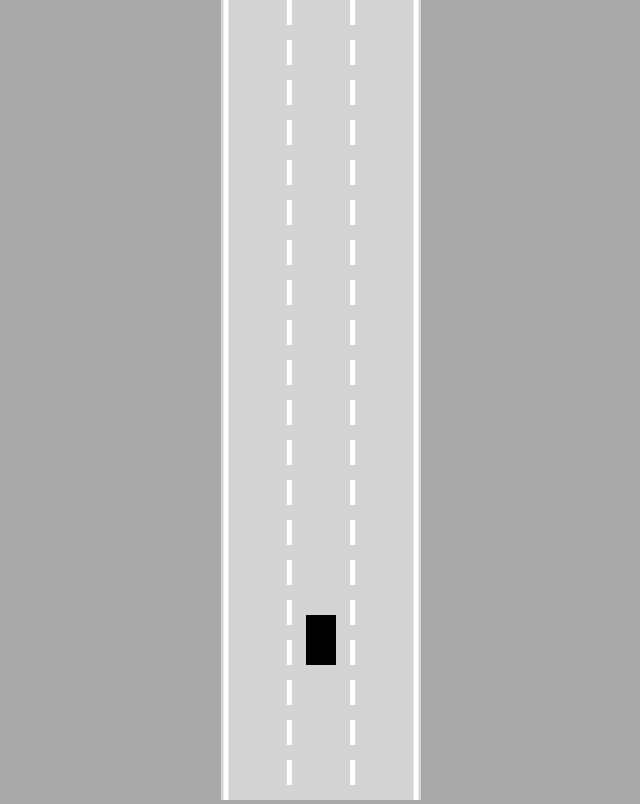
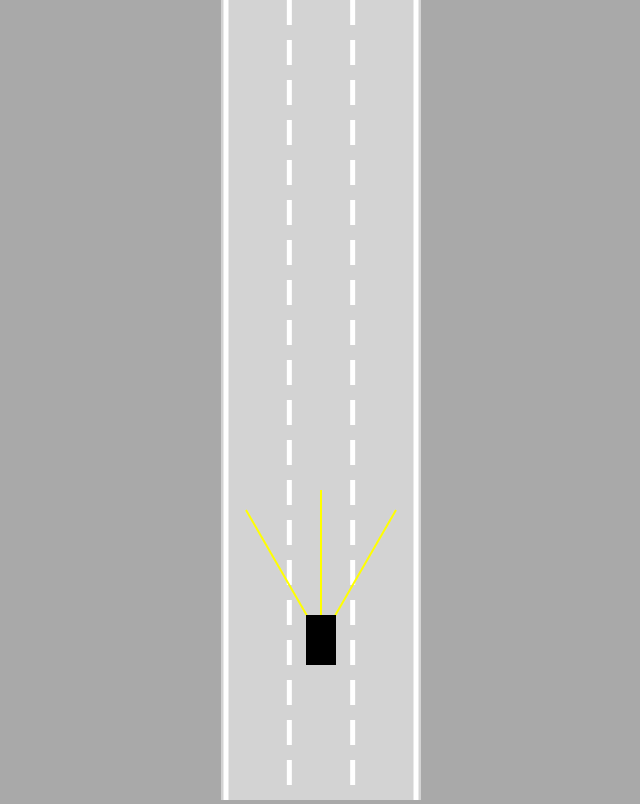
Before and after one commit to urus-shaitan/SelfDrivingCarRadu, a plain HTML site: page index.html in a window 1280 px wide. Shown: the whole page, without its empty margins (319-959 px from the left). Drawn offline with Linux system fonts and the light colour scheme.

Commit message:
added sensors

```diff
--- a/car.js
+++ b/car.js
@@ -11,10 +11,13 @@ class Car {
     this.maxSpeed = 3;
     this.friction = 0.03;
     this.angle = 0;
+
+    this.sensor = new Sensor(this);
     this.controls = new Controls();
   }
 
   draw(ctx) {
+    this.sensor.draw(ctx);
     ctx.save();
     ctx.translate(this.x, this.y);
     ctx.rotate(-this.angle);
@@ -30,9 +33,9 @@ class Car {
     ctx.restore();
   }
 
-  update() {
+  update(roadBorders) {
     this.#move();
-    console.log(this.speed)
+    this.sensor.update(roadBorders);
   }
 
   #move() {
@@ -56,26 +59,26 @@ class Car {
       this.speed = this.maxSpeed
     }
 
-    if (this.speed < -this.maxSpeed/2) {
+    if (this.speed < -this.maxSpeed / 2) {
       this.speed = -this.maxSpeed / 2
     }
   }
 
   #applyFriction() {
-    if(this.speed > 0) {
-      this.speed -=this.friction;
+    if (this.speed > 0) {
+      this.speed -= this.friction;
     }
 
-    if(this.speed < 0) {
-      this.speed +=this.friction;
+    if (this.speed < 0) {
+      this.speed += this.friction;
     }
   }
 
-  #rotate()  {
-     if(Math.abs(this.speed) < this.friction) {
+  #rotate() {
+    if (Math.abs(this.speed) < this.friction) {
       this.speed = 0;
     }
-    if(this.speed != 0) {
+    if (this.speed != 0) {
       const flip = this.speed > 0 ? 1 : -1;
       if (this.controls.left) {
         this.angle += 0.02 * flip;
--- a/index.html
+++ b/index.html
@@ -11,6 +11,7 @@
 <body>
   <canvas id="myCanvas"></canvas>
   <script src="utils.js"></script>
+  <script src="sensor.js"></script>
   <script src="road.js"></script>
   <script src="controls.js"></script>
   <script src="car.js"></script>
--- a/script.js
+++ b/script.js
@@ -5,12 +5,11 @@ canvas.width = 200;
 const ctx = canvas.getContext("2d");
 const road = new Road(100, 190);
 const car = new Car(road.getLaneCenter(1), 400, 30, 50);
-car.draw(ctx);
 
 animate();
 
 function animate() {
-  car.update();
+  car.update(road.borders);
   canvas.height = window.innerHeight;
   ctx.save();
   ctx.translate(0, -car.y + canvas.height * 0.8);
--- /dev/null
+++ b/sensor.js
@@ -0,0 +1,88 @@
+class Sensor {
+  constructor(car) {
+    this.car = car;
+    this.rayCount = 3;
+    this.rayLength = 150;
+    this.raySpread = Math.PI / 3;
+
+    this.rays = [];
+    this.readings = [];
+  }
+
+  update(roadBorders) {
+    this.#castRays();
+    this.readings = [];
+    for (let i = 0; i < this.rays.length; i++) {
+      this.readings.push(
+        this.#getReadings(this.rays[i], roadBorders)
+      );
+    }
+  }
+
+  draw(ctx) {
+    for (let i = 0; i < this.rayCount; i++) {
+      let end = this.rays[i][1];
+      if(this.readings[i]) {
+        end = this.readings[i];
+      }
+      ctx.beginPath();
+      ctx.lineWidth = 2;
+      ctx.strokeStyle = "yellow";
+      ctx.moveTo(this.rays[i][0].x, this.rays[i][0].y);
+      ctx.lineTo(end.x, end.y);
+      ctx.stroke();
+
+      ctx.beginPath();
+      ctx.lineWidth = 2;
+      ctx.strokeStyle = "red";
+      ctx.moveTo(this.rays[i][1].x, this.rays[i][1].y);
+      ctx.lineTo(end.x, end.y);
+      ctx.stroke();
+    }
+  }
+
+  #castRays() {
+    this.rays = [];
+    for (let i = 0; i < this.rayCount; i++) {
+      let rayAngle = lerp(
+        this.raySpread / 2,
+        -this.raySpread / 2,
+        this.rayCount == 1 ? 0.5 : i / (this.rayCount - 1)
+      );
+      rayAngle += this.car.angle;
+      const start = {
+        x: this.car.x,
+        y: this.car.y
+      };
+      const end = {
+        x: this.car.x - Math.sin(rayAngle) * this.rayLength,
+        y: this.car.y - Math.cos(rayAngle) * this.rayLength
+      };
+      this.rays.push([start, end]);
+    }
+  }
+
+  #getReadings(ray, roadBorders) {
+    let touches = [];
+    for (let i = 0; i < roadBorders.length; i++) {
+      const touch = getIntersection(
+        ray[0],
+        ray[1],
+        roadBorders[i][0],
+        roadBorders[i][1]
+      );
+      if (touch) {
+        touches.push(touch);
+      }
+    }
+
+    if (touches.length == 0) {
+      return null;
+    }
+    const minOffset = touches.reduce((minValue, currValue) =>
+      minValue < currValue.offset
+        ? minValue
+        : currValue.offset, Number.MAX_VALUE)
+    return touches.find(e => e.offset == minOffset);
+  }
+}
--- a/utils.js
+++ b/utils.js
@@ -2,3 +2,23 @@
 function lerp(A, B, t) {
   return A + (B - A) * t;
 }
+
+function getIntersection(A,B,C,D){
+    const tTop=(D.x-C.x)*(A.y-C.y)-(D.y-C.y)*(A.x-C.x);
+    const uTop=(C.y-A.y)*(A.x-B.x)-(C.x-A.x)*(A.y-B.y);
+    const bottom=(D.y-C.y)*(B.x-A.x)-(D.x-C.x)*(B.y-A.y);
+
+    if(bottom!=0){
+        const t=tTop/bottom;
+        const u=uTop/bottom;
+        if(t>=0 && t<=1 && u>=0 && u<=1){
+            return {
+                x:lerp(A.x,B.x,t),
+                y:lerp(A.y,B.y,t),
+                offset:t
+            }
+        }
+    }
+
+    return null;
+}
```
